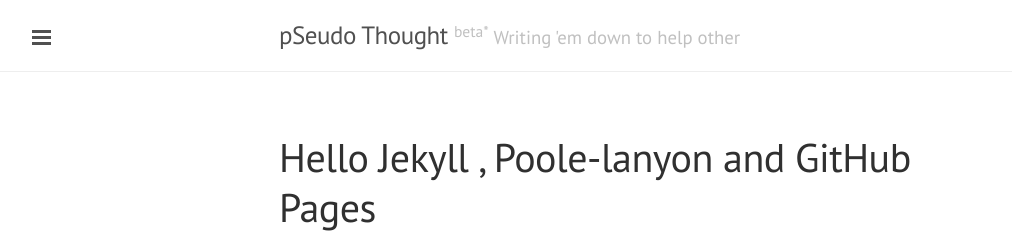
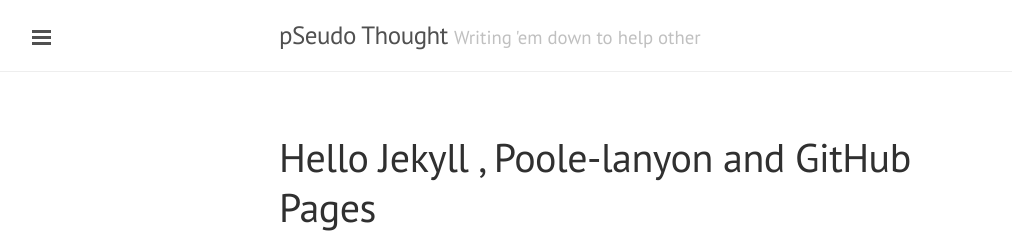
Before and after one commit to DharmeshPandav/dharmeshpandav.github.io, a Jekyll site: the page built from index.html, in a window 1280 px wide and 900 px high. Shown: the top 233 px of the window, without its empty margins (1-1013 px from the left). Built offline with Jekyll 4.4.1, drawn with Linux system fonts in a browser that asks for light colours; Markdown is read by kramdown in place of the engine named in the settings; the list of posts is cut into pages by our own code.

Commit message:
changed config

```diff
--- a/_config.yml
+++ b/_config.yml
@@ -7,7 +7,7 @@ permalink:        pretty
 
 # Setup
 title:            pSeudo Thought
-tagline:          "<sup>beta*</sup> Writing 'em down to help other"
+tagline:          "Writing 'em down to help other"
 description:      'A silly attempt to mirror my thought on papper from so called brain'
 url:              http://dharmeshpandav.github.io/
 baseurl:          '/'
--- a/_includes/sidebar.html
+++ b/_includes/sidebar.html
@@ -4,6 +4,64 @@
 
 <!-- Toggleable sidebar -->
 <div class="sidebar" id="sidebar">
+
+    <div class="sidebar-logo">
+        <img src="http://www.gravatar.com/avatar/{{site.author.email_md5}}?s=120" />
+    </div>
+
+    <div id="contact-list" style="text-align:center">
+        {% if site.author.github %}
+        <a href="https://github.com/{{ site.author.github }}">
+        <span class="fa-stack fa-lg">
+          <i class="fa fa-square-o fa-stack-2x"></i>
+          <i class="fa fa-github-alt fa-stack-1x"></i>
+        </span>
+        </a>
+        {% endif %}
+
+        {% if site.author.twitter %}
+        <a href="https://twitter.com/{{ site.author.twitter }}">
+        <span class="fa-stack fa-lg">
+          <i class="fa fa-square-o fa-stack-2x"></i>
+          <i class="fa fa-twitter fa-stack-1x"></i>
+        </span>
+        </a>
+        {% endif %}
+
+        {% if site.author.linkedin %}
+        <a href="https://linkedin.com/in/{{ site.author.linkedin }}">
+        <span class="fa-stack fa-lg">
+          <i class="fa fa-square-o fa-stack-2x"></i>
+          <i class="fa fa-linkedin fa-stack-1x"></i>
+        </span>
+        </a>
+        {% endif %}
+    </div>
+    <div id="contact-list" style="text-align:center">
+        {% if site.author.goodreads %}
+        <a href="https://goodreads.com/{{ site.author.goodreads }}">
+        <span class="fa-stack fa-lg">
+          <i class="fa fa-square-o fa-stack-2x"></i>
+          <i class="fa fa-book fa-stack-1x"></i>
+        </span>
+        </a>
+        {% endif %}
+        {% if site.author.email %}
+        <a href="mailto:{{ site.author.email }}">
+        <span class="fa-stack fa-lg">
+          <i class="fa fa-square-o fa-stack-2x"></i>
+          <i class="fa fa-envelope fa-stack-1x"></i>
+        </span>
+        </a>
+        {% endif %}
+        <a href="{{ site.BASE_PATH }}/atom.xml">
+      <span class="fa-stack fa-lg">
+        <i class="fa fa-square-o fa-stack-2x"></i>
+        <i class="fa fa-rss fa-stack-1x"></i>
+      </span>
+        </a>
+    </div>
+
     <div class="sidebar-item">
         <p>{{ site.description }}</p>
     </div>
@@ -20,7 +78,8 @@
         {% for node in pages_list %}
         {% if node.title != null %}
         {% if node.layout == "page" %}
-          <a class="sidebar-nav-item{% if page.url == node.url %} active{% endif %}" href="{{ node.url }}">{{ node.title }}</a>
+        <a class="sidebar-nav-item{% if page.url == node.url %} active{% endif %}" href="{{ node.url }}">{{ node.title
+            }}</a>
         {% endif %}
         {% endif %}
         {% endfor %}
```
Also changed, not shown: public/css/custom.css (added, +19 -0 lines). Lines whose indentation alone changed are shown as unchanged.
